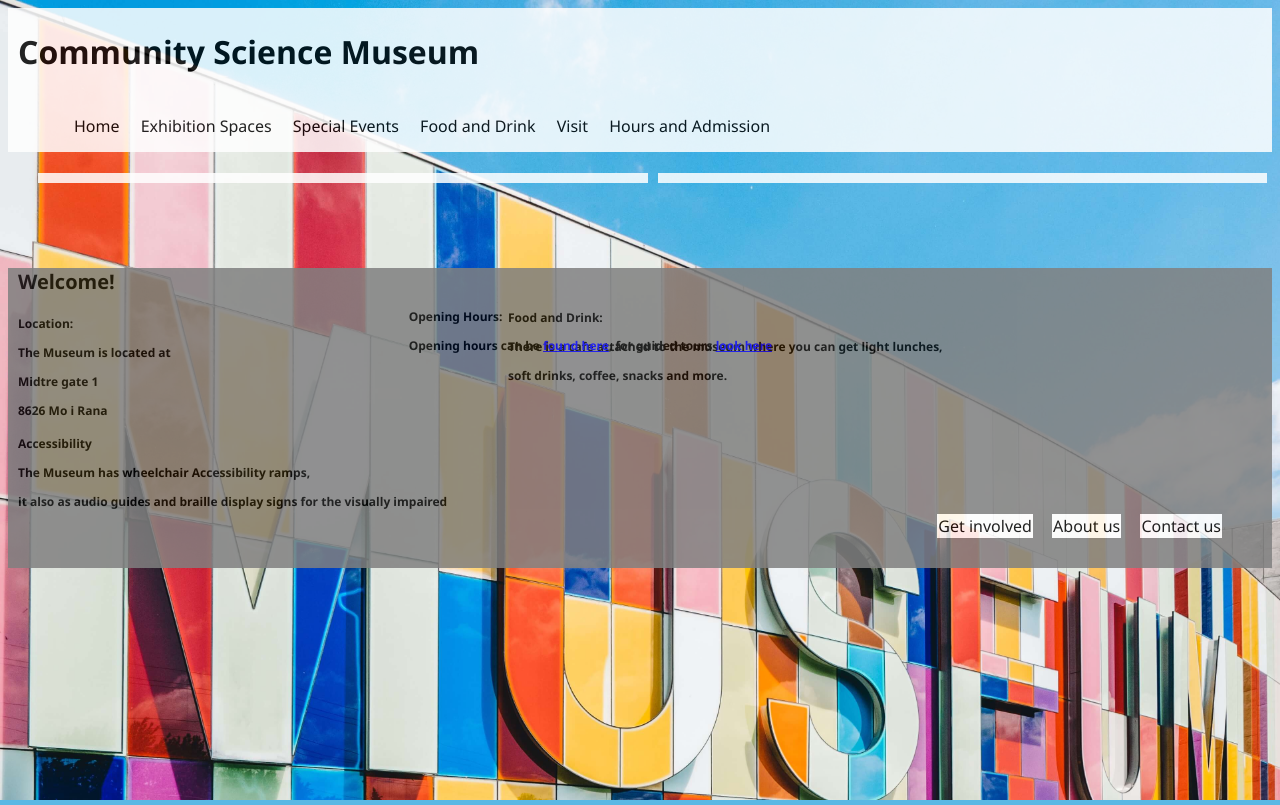
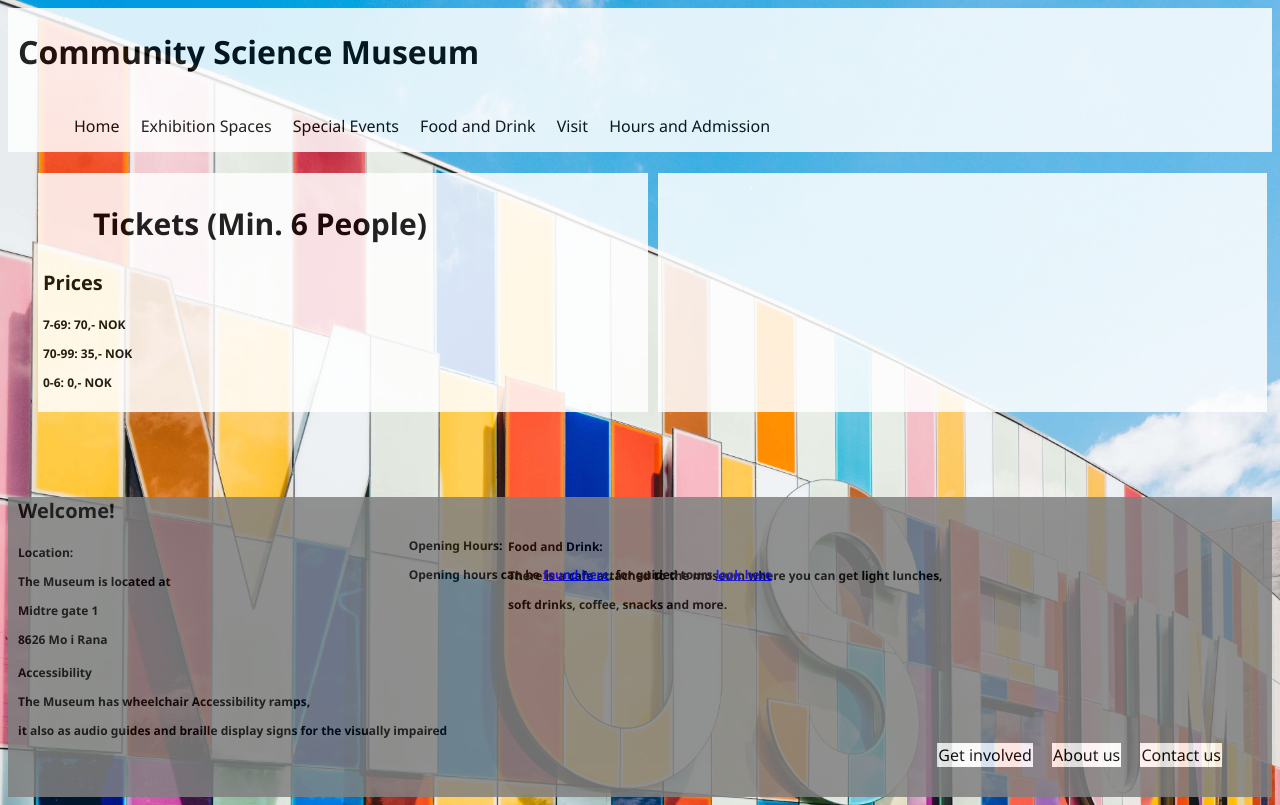
Before and after one commit to Mare94/Semester_Project, a plain HTML site: page ticket.html in a window 1280 px wide. Drawn offline with Linux system fonts and the light colour scheme.

Commit message:
text added

```diff
--- a/ticket.html
+++ b/ticket.html
@@ -23,7 +23,13 @@
         </header>
         <section class="container">
             <div class="main explore">
-
+             <h2>Tickets (Min. 6 People)</h2>
+             <p><h3>Prices</h3></p>
+             <h4>
+                <p>7-69: 70,- NOK</p>
+                <p>70-99: 35,- NOK</p>
+                <p>0-6: 0,- NOK</p>
+             </h4>
             </div>
             <div class="main spaces">
 
```
